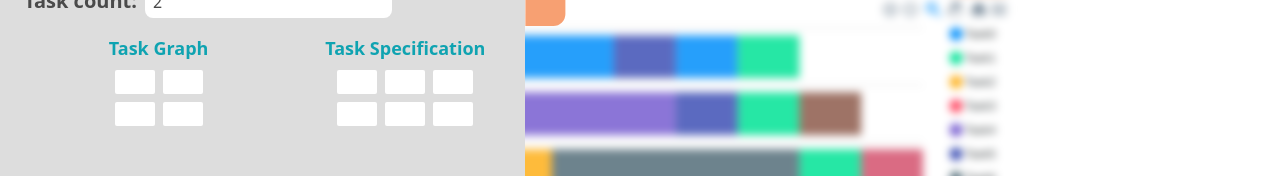
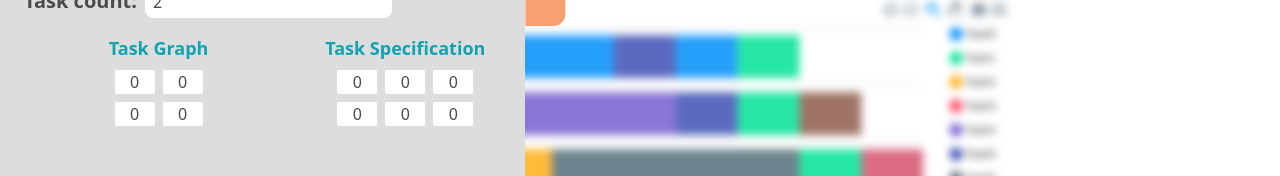
Before and after one commit to YaBoyya/task-visualizer-app, a React (Vite) app: page / in a window 1280 px wide. Shown: the part 143-319 px from the top of the page. Built offline with nearby package versions, Linux system fonts and the light colour scheme.

Commit message:
Ceneter cell text and add default value

```diff
--- a/src/components/MatrixInput.tsx
+++ b/src/components/MatrixInput.tsx
@@ -21,10 +21,10 @@ function MatrixInput({matrix, setMatrix}: MatrixInputProps) {
             {row.map((_, indexColumn) => {
               return(
                 <input
-                  className="max-w-10 m-1 rounded-sm"
+                  className="max-w-10 m-1 rounded-sm text-center"
                   key={indexRow + " " + indexColumn}
                   type="text"
-                  // defaultValue={0} //TODO rethink this
+                  defaultValue={0}
                   name={indexRow + "," + indexColumn}
                   onChange={(e) => handleCellChange(e, indexRow, indexColumn)}
                 />
```
